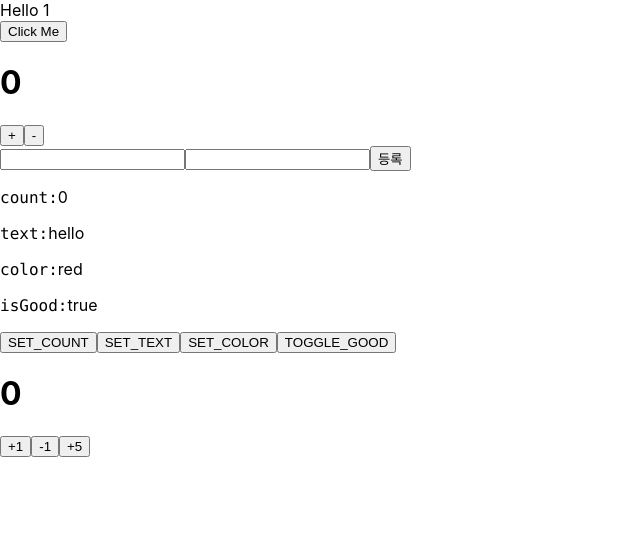
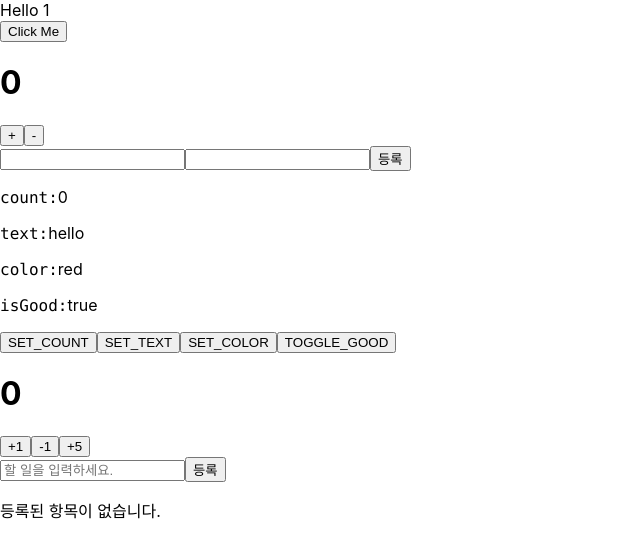
Before and after one commit to Wony-Lee/st_type-react, a React (Create React App) app: page / in a window 1280 px wide. Shown: the top 558 px of the page, without its empty margins (0-640 px from the left). Built offline with nearby package versions, Linux system fonts and the light colour scheme.

Commit message:
Todo List

```diff
--- a/src/App.tsx
+++ b/src/App.tsx
@@ -5,6 +5,7 @@
 import ReducerSample from "./ReducerSample";
 import { SampleProvider } from "./SampleContext";
 import CounterContainer from "./containers/CounterContainer";
+import TodoApp from "./containers/TodoApp";
 function App() {
     // Greetings 에 넘겨줘야하는 함수를 생성
     const onClick = (name: string) => {
@@ -24,6 +25,7 @@
                 <ReducerSample />
             </SampleProvider>
             <CounterContainer />
+            <TodoApp />
         </div>
     );
 }
--- /dev/null
+++ b/src/components/TodoInsert.tsx
@@ -0,0 +1,30 @@
+import React, { FormEvent, useState } from "react";
+
+type TodoInsertProps = {
+    onInsert: (text: string) => void;
+};
+function TodoInsert({ onInsert }: TodoInsertProps) {
+    const [value, setValue] = useState("");
+    const onChange = (e: React.ChangeEvent<HTMLInputElement>) => {
+        setValue(e.target.value);
+    };
+
+    const onSubmit = (e: FormEvent) => {
+        e.preventDefault();
+        onInsert(value);
+        setValue("");
+    };
+
+    return (
+        <form onSubmit={onSubmit}>
+            <input
+                placeholder="할 일을 입력하세요."
+                value={value}
+                onChange={onChange}
+            />
+            <button type="submit">등록</button>
+        </form>
+    );
+}
+
+export default TodoInsert;
--- /dev/null
+++ b/src/components/TodoItem.tsx
@@ -0,0 +1,34 @@
+import React, { CSSProperties } from "react";
+import { Todo } from "../modules/todos";
+
+type todoItemProps = {
+    todo: Todo;
+    onToggle: (id: number) => void;
+    onRemove: (id: number) => void;
+};
+
+function TodoItem({ todo, onToggle, onRemove }: todoItemProps) {
+    const handleToggle = () => onToggle(todo.id);
+    const hnadleRemove = () => onRemove(todo.id);
+
+    const textStyle: CSSProperties = {
+        textDecoration: todo.done ? "line-through" : "none",
+    };
+    const removeStyle: CSSProperties = {
+        color: "red",
+        marginLeft: 0,
+    };
+
+    return (
+        <li>
+            <span onClick={handleToggle} style={textStyle}>
+                {todo.text}
+            </span>
+            <span onClick={hnadleRemove} style={removeStyle}>
+                (X)
+            </span>
+        </li>
+    );
+}
+
+export default TodoItem;
--- /dev/null
+++ b/src/components/TodoList.tsx
@@ -0,0 +1,27 @@
+import React from "react";
+import { Todo } from "../modules/todos";
+import TodoItem from "./TodoItem";
+
+type TodoListProps = {
+    todos: Todo[];
+    onToggle: (id: number) => void;
+    onRemove: (id: number) => void;
+};
+
+function TodoList({ todos, onToggle, onRemove }: TodoListProps) {
+    if (todos.length === 0) return <p>등록된 항목이 없습니다.</p>;
+    return (
+        <ul>
+            {todos.map((todo) => (
+                <TodoItem
+                    todo={todo}
+                    onToggle={onToggle}
+                    onRemove={onRemove}
+                    key={todo.id}
+                />
+            ))}
+        </ul>
+    );
+}
+
+export default TodoList;
--- a/src/containers/CounterContainer.tsx
+++ b/src/containers/CounterContainer.tsx
@@ -6,7 +6,7 @@
 
 // Props 를 따로 받아올 건 아니기때문에 Props의 type은 전달해주지 않아도 된다.
 function CounterContainer() {
-    // useSelector 로 상태값을 불러와서 Dispatch 해준다.
+    // useSelector 로 상태값을 조회하고, Dispatch 해준다.
     const count = useSelector((state: RootState) => state.counter.count);
     const dispatch = useDispatch();
 
--- /dev/null
+++ b/src/containers/TodoApp.tsx
@@ -0,0 +1,31 @@
+import React from "react";
+import { useDispatch, useSelector } from "react-redux";
+import TodoInsert from "../components/TodoInsert";
+import TodoList from "../components/TodoList";
+import { RootState } from "../modules";
+import { addTodo, removeTodo, toggleTodo } from "../modules/todos";
+
+function TodoApp() {
+    const todos = useSelector((state: RootState) => state.todos);
+    const dispatch = useDispatch();
+
+    const onInsert = (text: string) => {
+        dispatch(addTodo(text));
+    };
+
+    const onToggle = (id: number) => {
+        dispatch(toggleTodo(id));
+    };
+    const onRemove = (id: number) => {
+        dispatch(removeTodo(id));
+    };
+
+    return (
+        <>
+            <TodoInsert onInsert={onInsert} />
+            <TodoList todos={todos} onToggle={onToggle} onRemove={onRemove} />
+        </>
+    );
+}
+
+export default TodoApp;
--- a/src/modules/index.ts
+++ b/src/modules/index.ts
@@ -3,9 +3,12 @@
 // 아까 만든 counter 로 불러오자.
 import counter from "./counter";
 
+import todos from "./todos";
+
 // rootReducer에 counter 를 담아준다.
 const rootReducer = combineReducers({
     counter,
+    todos,
 });
 
 export default rootReducer;
--- /dev/null
+++ b/src/modules/todos.ts
@@ -0,0 +1,60 @@
+const ADD_TODO = "todos/ADD_TODO" as const;
+const TOGGLE_TODO = "todos/TOGGLE_TODO" as const;
+const REMOVE_TODO = "todos/REMOVE_TODO" as const;
+
+let nextId = 1;
+
+export const addTodo = (text: string) => ({
+    type: ADD_TODO,
+    payload: {
+        id: nextId++,
+        text,
+    },
+});
+
+export const toggleTodo = (id: number) => ({
+    type: TOGGLE_TODO,
+    payload: id,
+});
+
+export const removeTodo = (id: number) => ({
+    type: REMOVE_TODO,
+    payload: id,
+});
+
+type TodoAction =
+    | ReturnType<typeof addTodo>
+    | ReturnType<typeof toggleTodo>
+    | ReturnType<typeof removeTodo>;
+
+export type Todo = {
+    id: number;
+    text: string;
+    done: boolean;
+};
+type TodoState = Todo[];
+
+const initialState: TodoState = [];
+
+function todos(state: TodoState = initialState, action: TodoAction): TodoState {
+    switch (action.type) {
+        case ADD_TODO:
+            return state.concat({
+                id: action.payload.id,
+                text: action.payload.text,
+                done: false,
+            });
+        case TOGGLE_TODO:
+            return state.map((todo) =>
+                todo.id === action.payload
+                    ? { ...todo, done: !todo.done }
+                    : todo
+            );
+        case REMOVE_TODO:
+            return state.filter((todo) => todo.id !== action.payload);
+        default:
+            return state;
+    }
+}
+
+export default todos;
```
